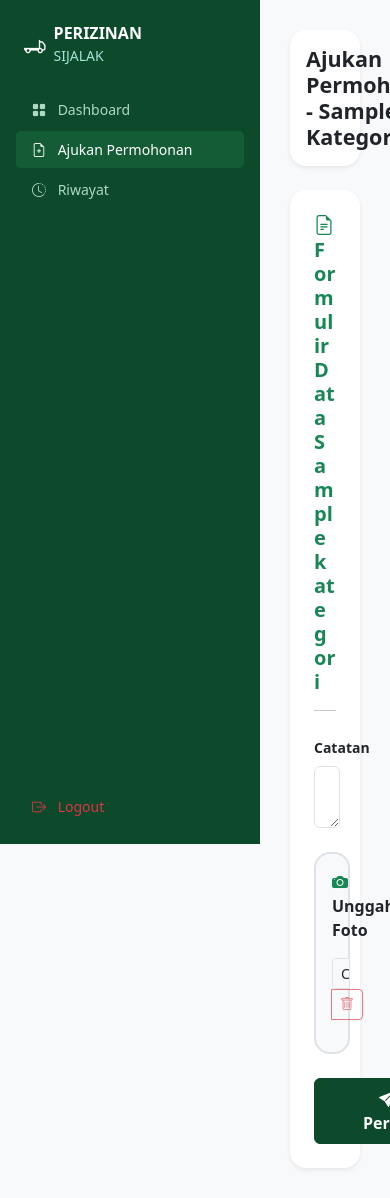
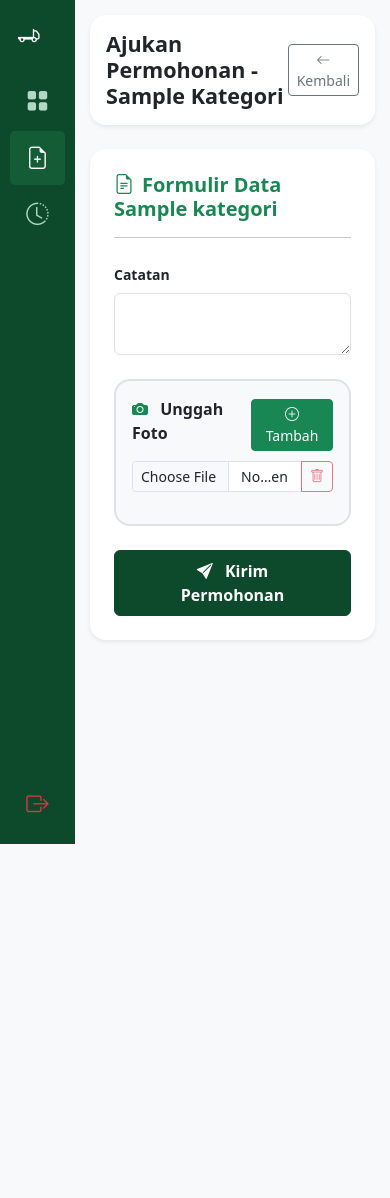
Before and after one commit to dewinoryulindaputri/pengajuan-alat-berat, a Flask app: template templates/permohonan.html in a window 390 px wide; the page is wider, and only the part inside the window is pictured. After the commit the page ends 844 px from the top of that part, so only its background shows below. Run offline with Flask 3, Linux system fonts and the light colour scheme; the template is opened without the code that fills it: most values are stand-ins (such as "Sample title", 1, 10 or a date in 2020); some libraries are stand-ins or nearby versions.

Commit message:
Update: Samakan sidebar responsif di dashboard dan halaman permohonan

```diff
--- a/templates/permohonan.html
+++ b/templates/permohonan.html
@@ -11,16 +11,67 @@
     <link href="https://cdn.jsdelivr.net/npm/select2@4.1.0-rc.0/dist/css/select2.min.css" rel="stylesheet" />
     <style>
         body { background-color: #f8f9fa; }
-        .sidebar { width: 260px; background-color: #0d4a2b; min-height: 100vh; position: fixed; color: white; z-index: 1000; overflow-y: auto; }
-        .sidebar .nav-link { color: #b0d8c2; margin-bottom: 3px; border-radius: 5px; font-size: 14px; }
+
+        .sidebar {
+            width: 260px;
+            background-color: #0d4a2b;
+            min-height: 100vh;
+            position: fixed;
+            color: white;
+            z-index: 1000;
+            overflow-y: auto;
+            transition: width 0.3s;
+        }
+        .sidebar .nav-link {
+            color: #b0d8c2;
+            margin-bottom: 3px;
+            border-radius: 5px;
+            font-size: 14px;
+            display: flex;
+            align-items: center;
+            white-space: nowrap;
+        }
         .sidebar .nav-link:hover, .sidebar .nav-link.active { background-color: #145c35; color: white; }
-        .main-content { margin-left: 260px; padding: 30px; }
+
+        .main-content {
+            margin-left: 260px;
+            padding: 30px;
+            transition: margin-left 0.3s;
+        }
+
         .btn-success-custom { background-color: #0d4a2b; border-color: #0d4a2b; color: white; }
         .btn-success-custom:hover { background-color: #145c35; border-color: #145c35; color: white; }
         .preview-box { position: relative; width: 90px; height: 90px; }
         .preview-img { width: 100%; height: 100%; object-fit: cover; border-radius: 8px; border: 2px solid #dee2e6; }
+
         /* Style agar select2 mengikuti lebar bootstrap */
         .select2-container .select2-selection--single { height: 38px; padding: 5px; border: 1px solid #dee2e6; border-radius: 8px; }
+
+        /* PENGATURAN RESPONSIF UNTUK HP (SERAGAM DENGAN DASHBOARD) */
+        @media (max-width: 768px) {
+            .sidebar {
+                width: 75px !important;
+                padding: 10px !important;
+            }
+            .main-content {
+                margin-left: 75px !important;
+                padding: 15px !important;
+            }
+            .sidebar h6,
+            .sidebar small,
+            .sidebar hr,
+            .sidebar .nav-link span {
+                display: none !important;
+            }
+            .sidebar .nav-link {
+                justify-content: center !important;
+                padding: 10px 0px !important;
+            }
+            .sidebar .nav-link i {
+                font-size: 1.4rem !important;
+                margin-right: 0 !important;
+            }
+        }
     </style>
 </head>
 <body>
@@ -36,12 +87,15 @@
                 </div>
             </div>
             <ul class="nav flex-column">
-                <li class="nav-item"><a href="{{ url_for('dashboard_page') }}" class="nav-link py-2 px-3"><i class="bi bi-grid-fill me-2"></i> Dashboard</a></li>
-                <li class="nav-item"><a href="#" class="nav-link active py-2 px-3"><i class="bi bi-file-earmark-plus me-2"></i> Ajukan Permohonan</a></li>
-                <li class="nav-item"><a href="{{ url_for('riwayat_page') }}" class="nav-link py-2 px-3"><i class="bi bi-clock-history me-2"></i> Riwayat</a></li>
+                <li class="nav-item"><a href="{{ url_for('dashboard_page') }}" class="nav-link py-2 px-3"><i class="bi bi-grid-fill me-2"></i> <span>Dashboard</span></a></li>
+                <li class="nav-item"><a href="#" class="nav-link active py-2 px-3"><i class="bi bi-file-earmark-plus me-2"></i> <span>Ajukan Permohonan</span></a></li>
+                <li class="nav-item"><a href="{{ url_for('riwayat_page') }}" class="nav-link py-2 px-3"><i class="bi bi-clock-history me-2"></i> <span>Riwayat</span></a></li>
             </ul>
         </div>
-        <a href="{{ url_for('logout') }}" class="nav-link text-danger py-2 px-3"><i class="bi bi-box-arrow-right me-2"></i> Logout</a>
+        <div>
+            <hr class="text-secondary">
+            <a href="{{ url_for('logout') }}" class="nav-link text-danger py-2 px-3"><i class="bi bi-box-arrow-right me-2"></i> <span>Logout</span></a>
+        </div>
     </div>
 
     <!-- MAIN CONTENT -->
@@ -177,7 +231,7 @@
             });
         });
 
-        // Script Foto yang sudah ada
+        // Script Foto
         const btnTambahFoto = document.getElementById('btnTambahFoto');
         const containerInputFoto = document.getElementById('containerInputFoto');
         const previewGrid = document.getElementById('previewGrid');
```
